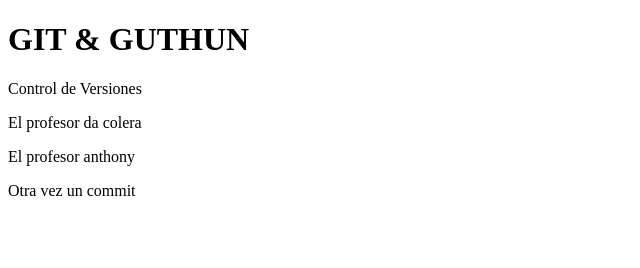
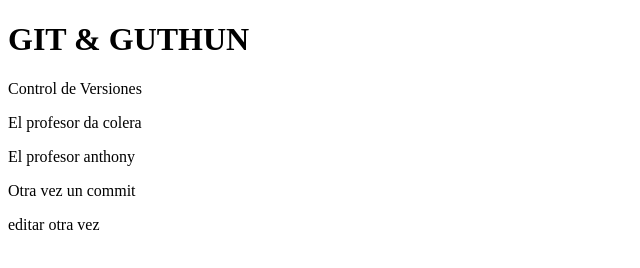
Before and after one commit to ricardo94cosme/link, a plain HTML site: page index.html in a window 1280 px wide. Shown: the whole page, without its empty margins (0-640 px from the left). Drawn offline with Linux system fonts and the light colour scheme.

Commit message:
borrador 2019

```diff
--- a/index.html
+++ b/index.html
@@ -12,5 +12,6 @@
     <b1>El profesor da colera</b1>
     <p>El profesor anthony</p>
     <p>Otra vez un commit</p>
+    <p>editar otra vez</p>
 </body>
 </html>
```
